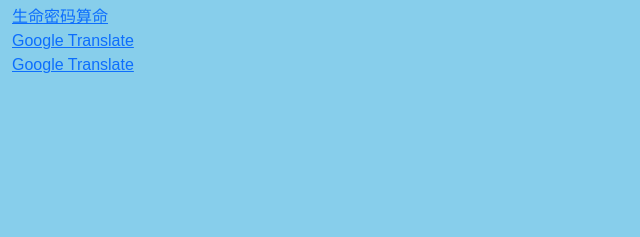
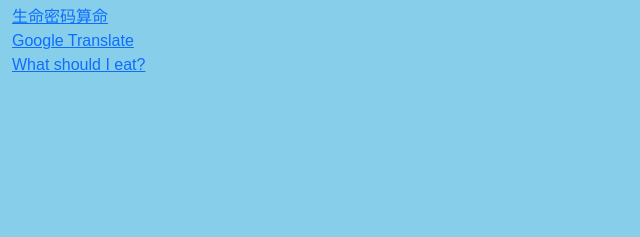
Before and after one commit to weitaoyap111/collection, a plain HTML site: page index.html in a window 1280 px wide. Shown: the part 140-377 px from the top of the page, 0-640 px from the left. Drawn offline with nearby package versions, Linux system fonts and the light colour scheme.

Commit message:
fix wording error

```diff
--- a/index.html
+++ b/index.html
@@ -52,7 +52,7 @@
 						<br>
 						<a class="" href="Application/google translate/index.html">Google Translate</a>
 						<br>
-						<a class="" href="Application/what should I eat/index.html">Google Translate</a>
+						<a class="" href="Application/what should I eat/index.html">What should I eat?</a>
 					<span>
 				</div>
 			</div>
```
